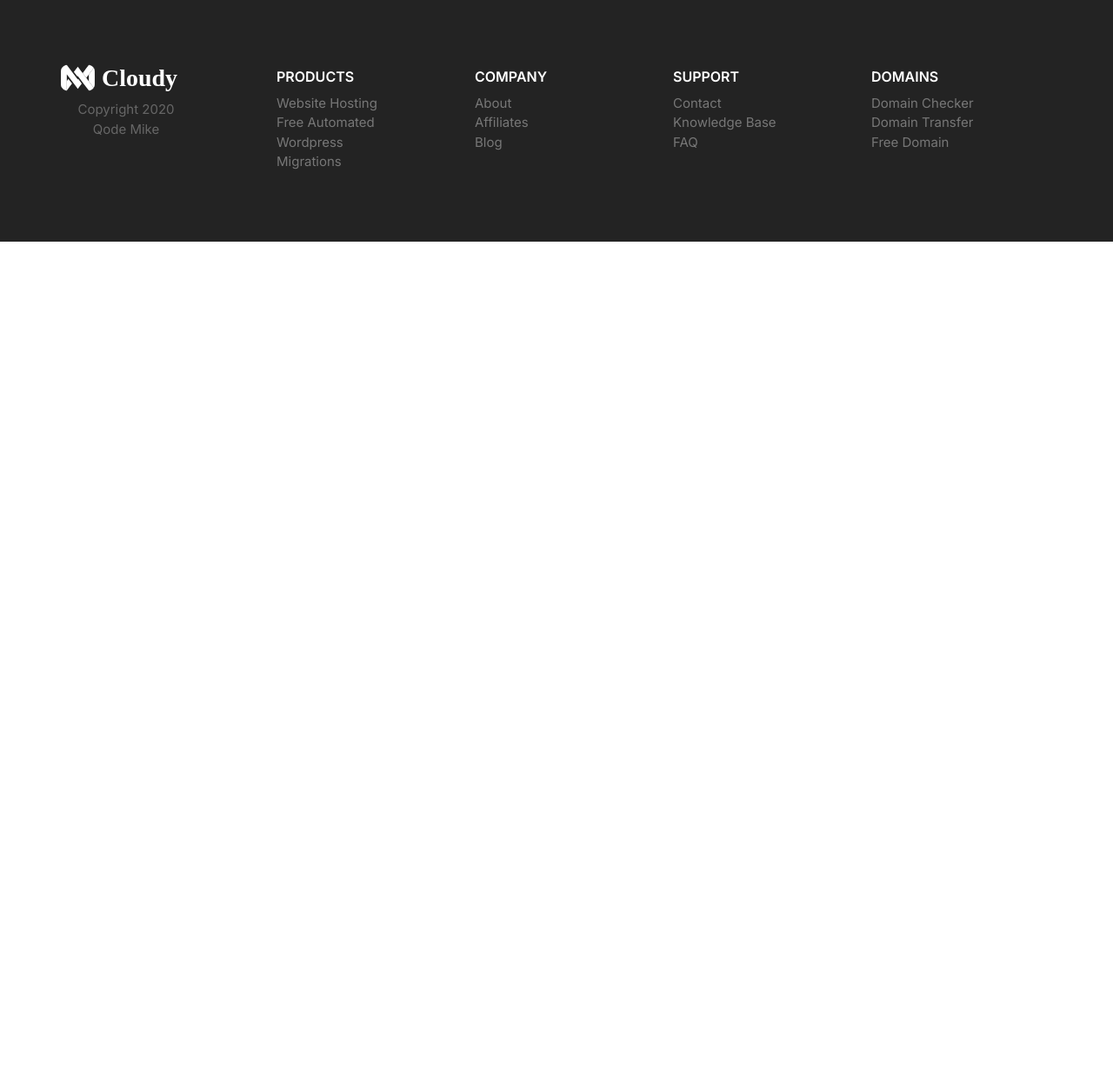
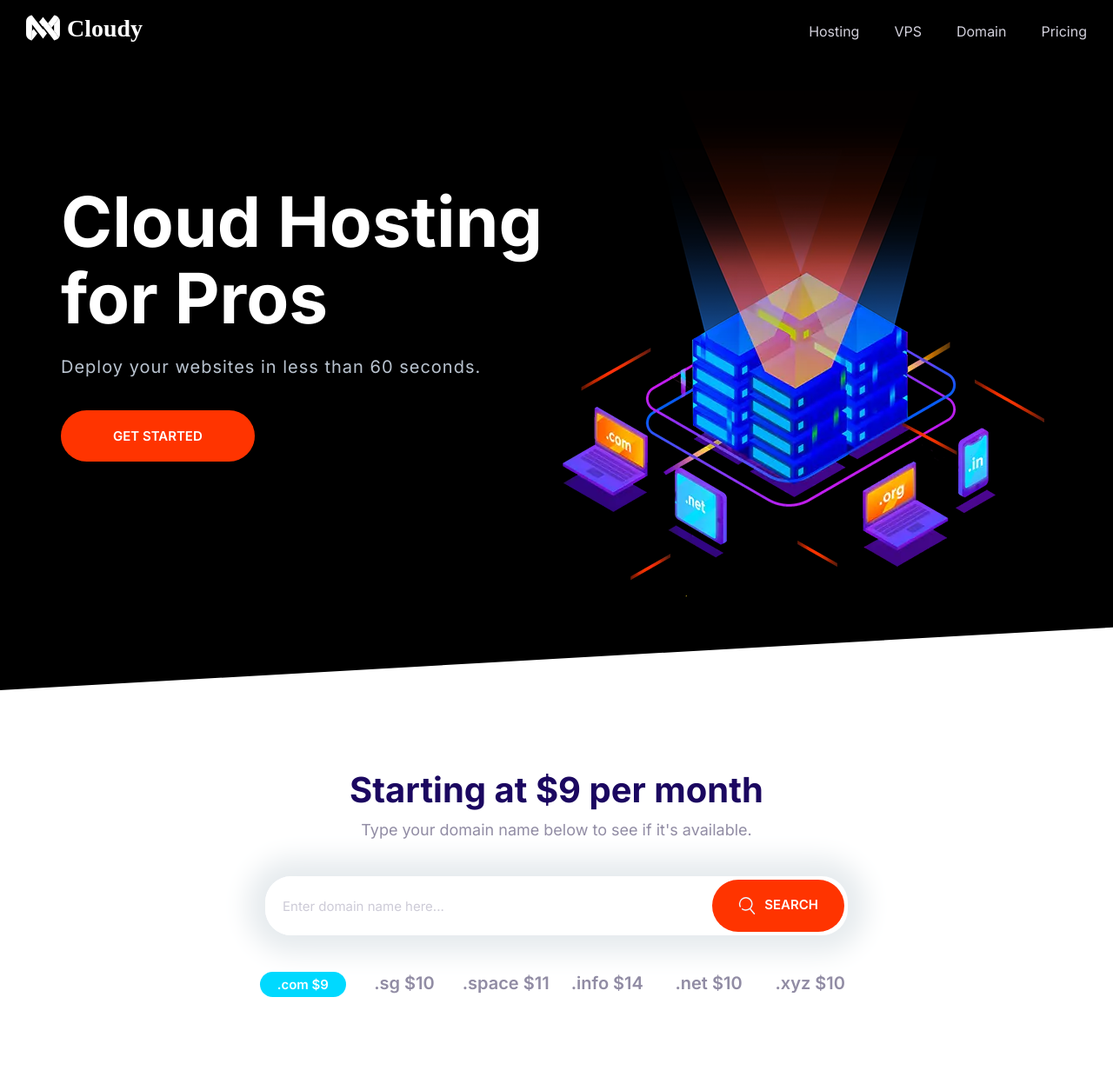
Before and after one commit to qodemike/Cloud-Hosting-Site, a plain HTML site: page index.html in a window 1280 px wide. Shown: the whole page at 87% size. Before the commit the page ends 800 px from the top, so only its background shows below. Drawn offline with Linux system fonts and the light colour scheme.

Commit message:
Putting it all together

```diff
--- a/css/styles.css
+++ b/css/styles.css
@@ -650,7 +650,9 @@ a {
 /* Navigation Bar */
 .nav {
   background: #000;
+  height: 71px;
   display: flex;
+
   justify-content: space-between;
   flex-wrap: wrap;
   padding: 0 1rem;
@@ -687,9 +689,9 @@ a {
   box-shadow: 0 0 0 3px #666;
   border-radius: 5px;
 }
-
-.nav__brand {
-  transform: translateY(5px);
+.nav__logo{
+  width: 150px;
+  margin-left: 20px;
 }
 
 @media screen and (min-width: 768px) {
--- a/index.html
+++ b/index.html
@@ -13,74 +13,70 @@
     <link rel="stylesheet" href="css/styles.css" />
   </head>
   <body>
-    <footer class="block block--dark footer">
-      <div class="container grid footer__sections">
-        <section class="collapsible collapsible--expanded footer__section">
-          <header class="collapsible__header">
-            <h2 class="collapsible__heading footer__heading">Products</h2>
-            <svg class="icon icon--white collapsible__chevron">
-              <use xlink:href="images/sprite.svg#chevron"></use>
+    <header>
+      <nav class="nav collapsible">
+        <a class="nav__brand" href="/"><img class="nav__logo" src="images/logo.svg" alt="" /></a>
+        <svg class="icon icon--white nav__toggler">
+          <use xlink:href="images/sprite.svg#menu"></use>
         </svg>
+        <ul class="list nav__list collapsible__content">
+          <li class="nav__item"><a href="#">Hosting</a></li>
+          <li class="nav__item"><a href="#">VPS</a></li>
+          <li class="nav__item"><a href="#">Domain</a></li>
+          <li class="nav__item"><a href="#">Pricing</a></li>
+        </ul>
+      </nav>
     </header>
-          <div class="collapsible__content">
-            <ul class="list">
-              <li><a href="#">Website Hosting</a></li>
-              <li><a href="#">Free Automated Wordpress</a></li>
-              <li><a href="#">Migrations</a></li>
-            </ul>
+    <section class="block block--dark block--skewed-left hero">
+      <div class="container grid grid--1x2">
+        <header class="block__header hero__content">
+          <h1 class="block__heading">Cloud Hosting for Pros</h1>
+          <p class="hero__tagline">
+            Deploy your websites in less than 60 seconds.
+          </p>
+          <a href="" class="btn btn--accent btn--stretched">Get Started</a>
+        </header>
+        <picture>
+          <source
+            type="image/webp"
+            srcset="images/banner.webp 1x, images/banner@2x.webp 2x"
+          />
+          <source
+            type="image/png"
+            srcset="images/banner.png 1x, images/banner@2x.png 2x"
+          />
+          <img class="hero__image" src="images/banner.png" alt="" />
+        </picture>
       </div>
     </section>
-        <section class="collapsible footer__section">
-          <header class="collapsible__header">
-            <h2 class="collapsible__heading footer__heading">Company</h2>
-            <svg class="icon icon--white collapsible__chevron">
-              <use xlink:href="images/sprite.svg#chevron"></use>
-            </svg>
+    <section class="block container block-domain">
+      <header class="block__header">
+        <h2>Starting at $9 per month</h2>
+        <p>
+          Type your domain name below to see if it's available.
+        </p>
       </header>
-          <div class="collapsible__content">
-            <ul class="list">
-              <li><a href="#">About</a></li>
-              <li><a href="#">Affiliates</a></li>
-              <li><a href="#">Blog</a></li>
+      <div class="input-group">
+        <input
+          type="text"
+          class="input"
+          placeholder="Enter domain name here..."
+        />
+        <button class="btn btn--accent">
+          <svg class="icon icon--white">
+            <use xlink:href="images/sprite.svg#search"></use>
+            </svg>Search
+        </button>
+      </div>
+      <ul class="list block-domain__prices">
+        <li><span class="badge badge--secondary">.com $9</span></li>
+        <li>.sg $10</li>
+        <li>.space $11</li>
+        <li>.info $14</li>
+        <li>.net $10</li>
+        <li>.xyz $10</li>
       </ul>
-          </div>
     </section>
-        <section class="collapsible footer__section">
-          <header class="collapsible__header">
-            <h2 class="collapsible__heading footer__heading">Support</h2>
-            <svg class="icon icon--white collapsible__chevron">
-              <use xlink:href="images/sprite.svg#chevron"></use>
-            </svg>
-          </header>
-          <div class="collapsible__content">
-            <ul class="list">
-              <li><a href="#">Contact</a></li>
-              <li><a href="#">Knowledge Base</a></li>
-              <li><a href="#">FAQ</a></li>
-            </ul>
-          </div>
-        </section>
-        <section class="collapsible footer__section">
-          <header class="collapsible__header">
-            <h2 class="collapsible__heading footer__heading">Domains</h2>
-            <svg class="icon icon--white collapsible__chevron">
-              <use xlink:href="images/sprite.svg#chevron"></use>
-            </svg>
-          </header>
-          <div class="collapsible__content">
-            <ul class="list">
-              <li><a href="#">Domain Checker</a></li>
-              <li><a href="#">Domain Transfer</a></li>
-              <li><a href="#">Free Domain</a></li>
-            </ul>
-          </div>
-        </section>
-        <section class="footer__brand">
-          <img src="images/logo.svg" alt="" />
-          <p class="footer__copyright">Copyright 2020 Qode Mike</p>
-        </section>
-      </div>
-    </footer>
 
     <script src="js/main.js"></script>
   </body>
```
Lines whose indentation alone changed are shown as unchanged.
